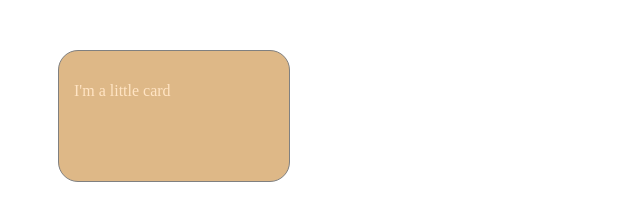
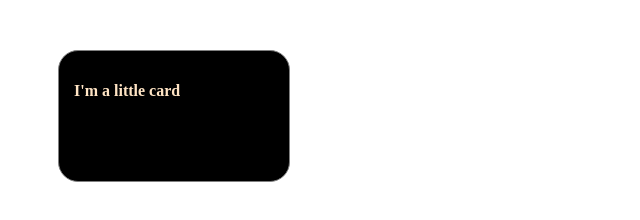
Before and after one commit to Alestorm/BooksApp, a plain HTML site: page index.html in a window 1280 px wide. Shown: the whole page, without its empty margins (0-640 px from the left). Drawn offline with Linux system fonts and the light colour scheme.

```diff
--- a/css/styles.css
+++ b/css/styles.css
@@ -4,7 +4,8 @@
     border: 1px solid gray;
     border-radius: 20px;
     margin: 50px;
-    background-color: burlywood;
+    background-color: black;
     padding: 15px;
     color: bisque;
+    font-weight: bold;
 }
```
